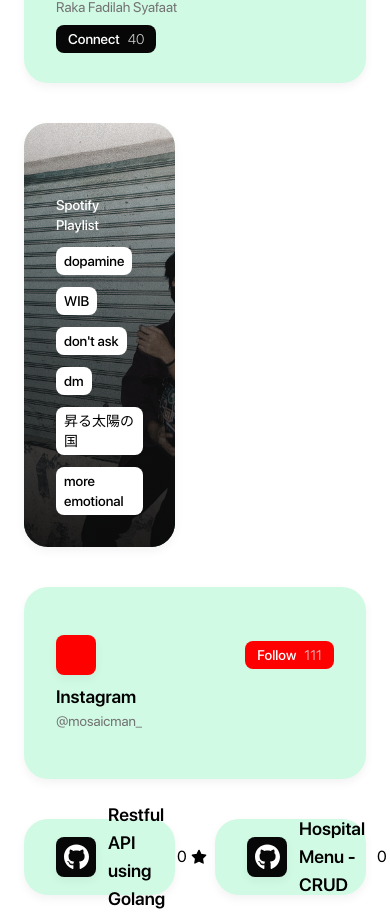
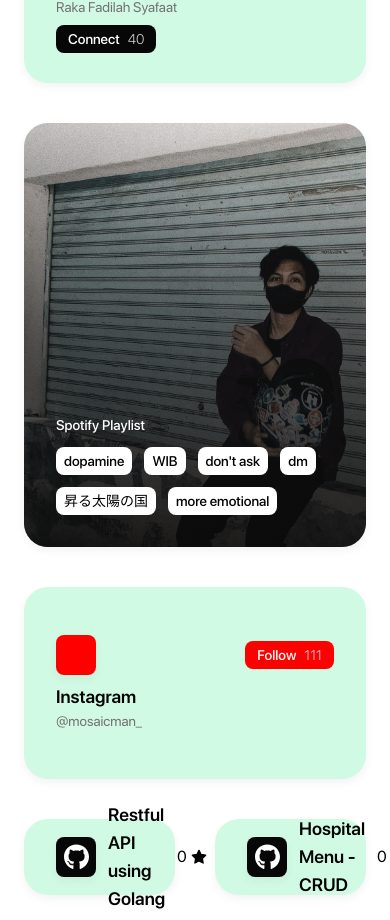
Before and after one commit to hiroshiyoka/hiroshiy.bento, a Next.js app: page / in a window 390 px wide. Shown: the part 1000-1920 px from the top of the page. Built offline with nearby package versions, Linux system fonts and the light colour scheme.

Commit message:
feat: delete the col-span and remove the responsive

```diff
--- a/components/grid.item.tsx
+++ b/components/grid.item.tsx
@@ -10,7 +10,7 @@
         "1x2": "col-span-2 md:col-span-1 row-span-2 p-8",
         "2x1": "col-span-1 md:col-span-2 row-span-1 px-8 py-4",
         "2x2": "col-span-2 row-span-2 p-8",
-        "2x4": "col-span-1 md:col-span-2 row-span-4 relative overflow-hidden",
+        "2x4": "col-span-2 row-span-4 relative overflow-hidden",
       },
     },
     defaultVariants: {
```
